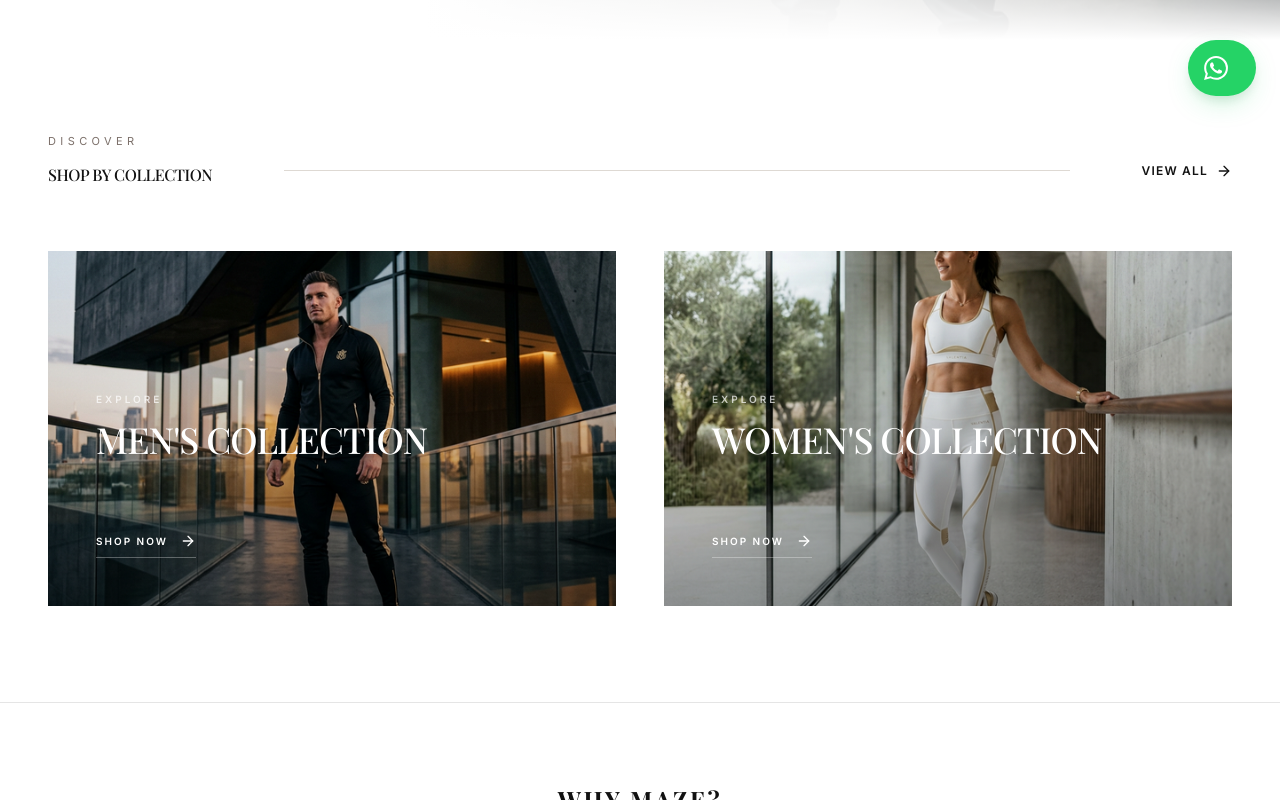
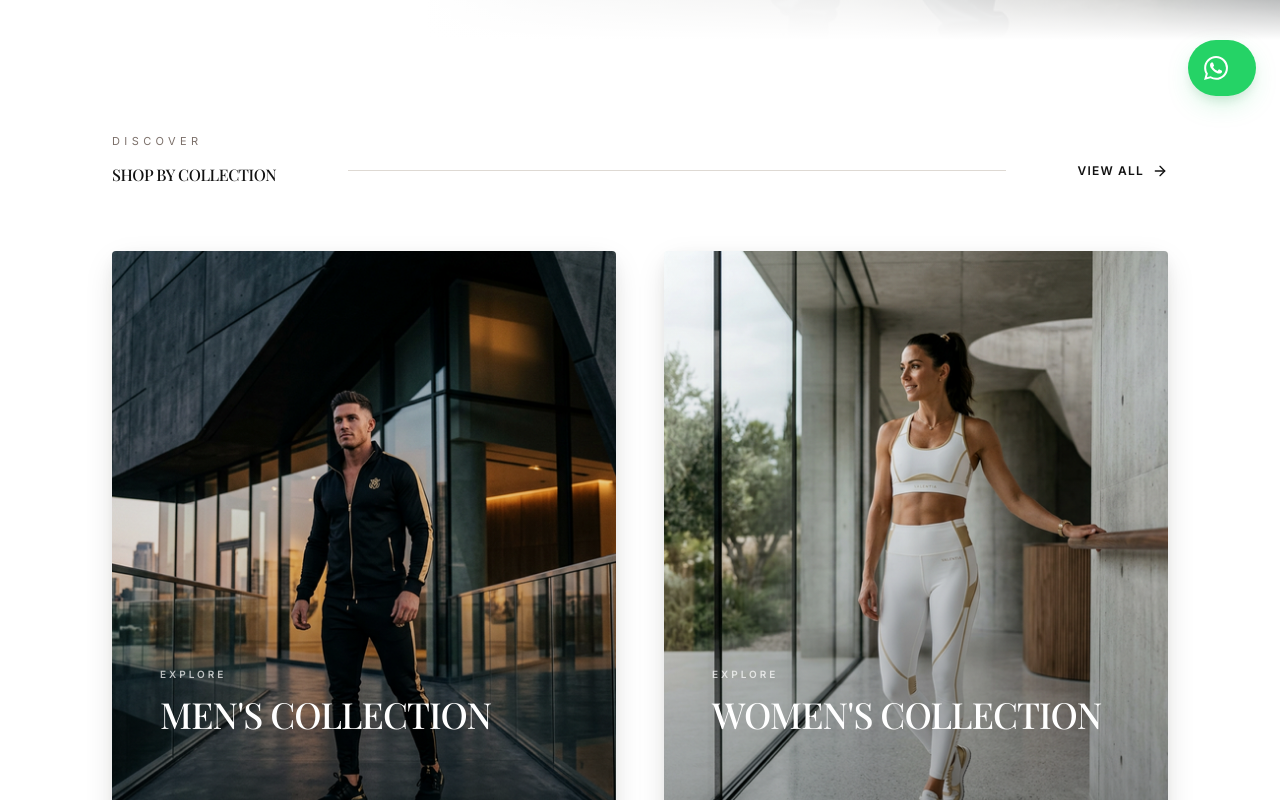
Before and after one commit to webaxishoprizo-svg/Maze, a React (Vite) app: page / in a window 1280 px wide. Shown: the part 680-1480 px from the top of the page. Built offline with nearby package versions, Linux system fonts and the light colour scheme; no server answers; the HTML template or start-up script is replaced by a standard one; a web font is replaced by a local one.

Commit message:
style: updated CategoryTiles with 3D effects, medium size, and 4px corner radius

```diff
--- a/src/components/home/CategoryTiles.tsx
+++ b/src/components/home/CategoryTiles.tsx
@@ -29,7 +29,7 @@ const CategoryTiles = () => {
 
   return (
     <section ref={sectionRef} className="py-24 bg-white overflow-hidden">
-      <div className="container mx-auto px-6 lg:px-12">
+      <div className="container mx-auto px-6 lg:px-12 max-w-6xl">
         <motion.div
           initial={{ opacity: 0, y: 20 }}
           animate={isInView ? { opacity: 1, y: 0 } : {}}
@@ -58,9 +58,9 @@ const CategoryTiles = () => {
               initial={{ opacity: 0, y: 40 }}
               animate={isInView ? { opacity: 1, y: 0 } : {}}
               transition={{ delay: index * 0.2, duration: 0.8, ease: [0.22, 1, 0.36, 1] }}
-              className="relative group"
+              className="relative group card-float rounded-[4px] overflow-hidden shadow-card-3d"
             >
-              <Link to={item.link} className="block relative overflow-hidden bg-secondary aspect-[4/5] lg:aspect-[16/10]">
+              <Link to={item.link} className="block relative overflow-hidden bg-secondary aspect-[4/5]">
                 {/* Image Component */}
                 <motion.div
                   className="w-full h-full"
@@ -100,7 +100,7 @@ const CategoryTiles = () => {
                 </div>
 
                 {/* Border Effect */}
-                <div className="absolute inset-0 border border-white/0 group-hover:border-white/20 transition-all duration-700 m-4 lg:m-6 pointer-events-none" />
+                <div className="absolute inset-0 border border-white/0 group-hover:border-white/10 transition-all duration-700 m-4 pointer-events-none" />
               </Link>
             </motion.div>
           ))}
```
